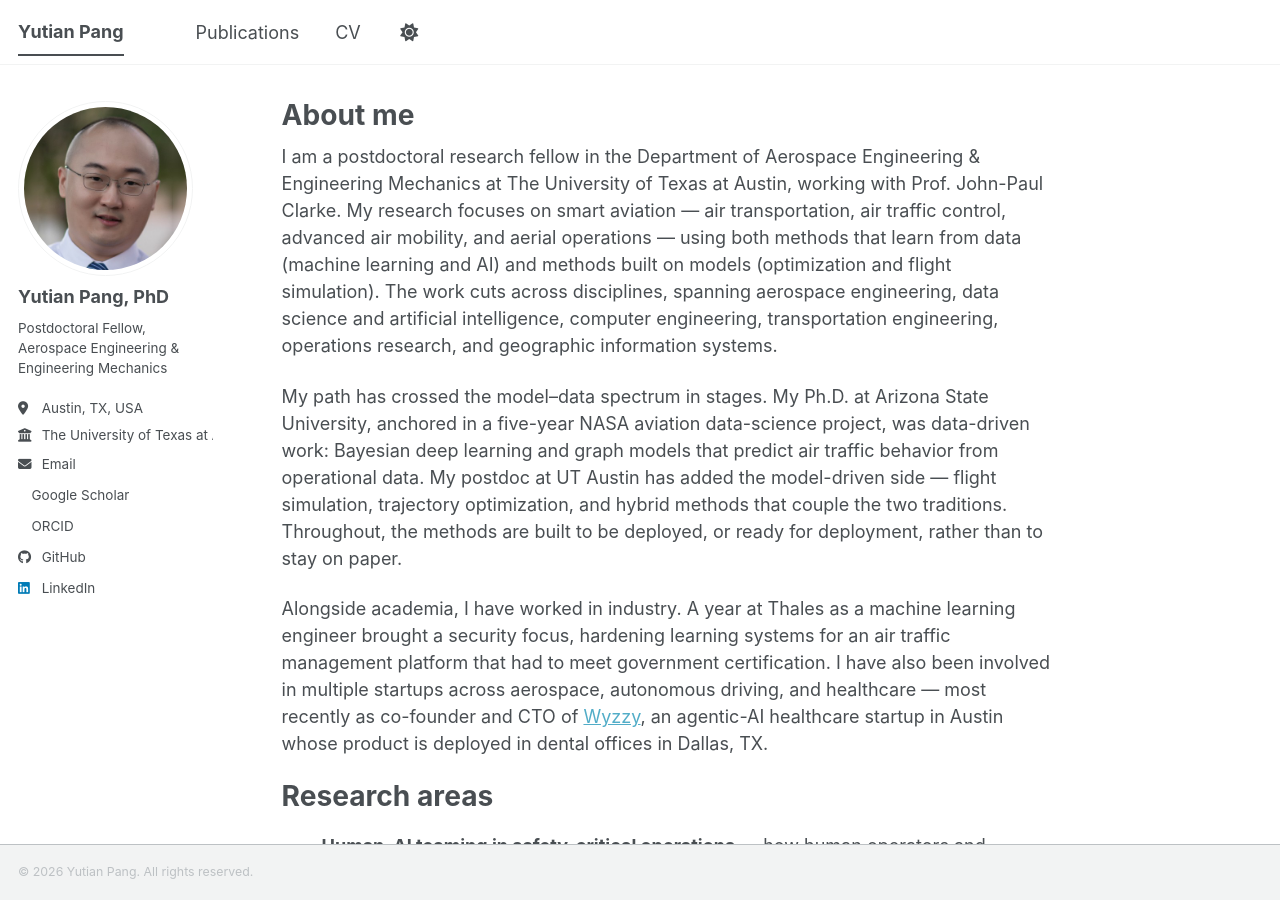
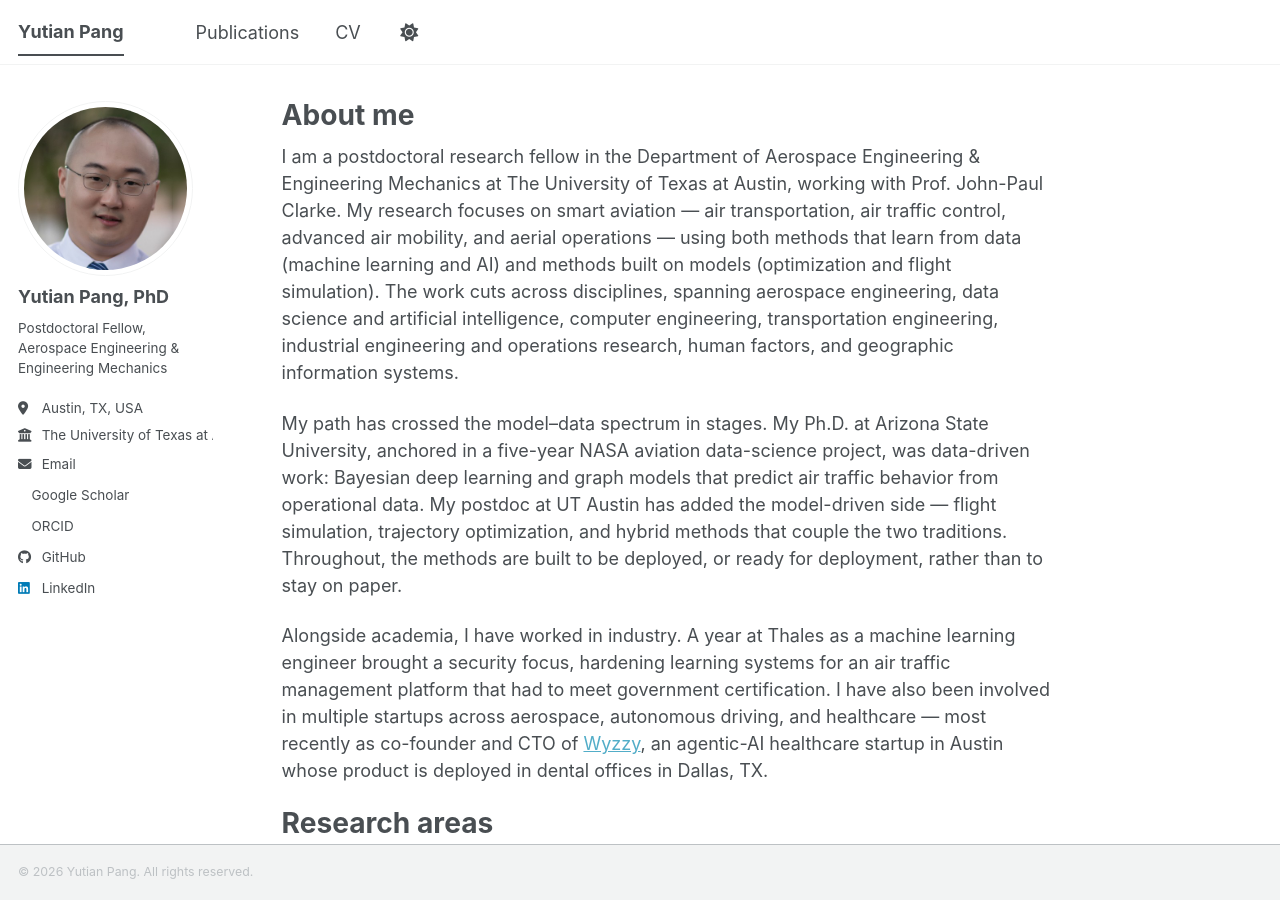
Before and after one commit to YutianPangASU/yutianpangasu.github.io, a Jekyll site: the page built from _pages/about.md, in a window 1280 px wide and 900 px high. Built offline with Jekyll 4.4.1, drawn with Linux system fonts in a browser that asks for light colours; a style sheet for code colours, icons or effects is not loaded.

Commit message:
Homepage: add human factors and industrial engineering to disciplines list
Co-Authored-By: Claude Fable 5 <noreply@anthropic.com>

```diff
--- a/_pages/about.md
+++ b/_pages/about.md
@@ -8,7 +8,7 @@ redirect_from:
   - /about.html
 ---
 
-I am a postdoctoral research fellow in the Department of Aerospace Engineering & Engineering Mechanics at The University of Texas at Austin, working with Prof. John-Paul Clarke. My research focuses on smart aviation — air transportation, air traffic control, advanced air mobility, and aerial operations — using both methods that learn from data (machine learning and AI) and methods built on models (optimization and flight simulation). The work cuts across disciplines, spanning aerospace engineering, data science and artificial intelligence, computer engineering, transportation engineering, operations research, and geographic information systems.
+I am a postdoctoral research fellow in the Department of Aerospace Engineering & Engineering Mechanics at The University of Texas at Austin, working with Prof. John-Paul Clarke. My research focuses on smart aviation — air transportation, air traffic control, advanced air mobility, and aerial operations — using both methods that learn from data (machine learning and AI) and methods built on models (optimization and flight simulation). The work cuts across disciplines, spanning aerospace engineering, data science and artificial intelligence, computer engineering, transportation engineering, industrial engineering and operations research, human factors, and geographic information systems.
 
 My path has crossed the model–data spectrum in stages. My Ph.D. at Arizona State University, anchored in a five-year NASA aviation data-science project, was data-driven work: Bayesian deep learning and graph models that predict air traffic behavior from operational data. My postdoc at UT Austin has added the model-driven side — flight simulation, trajectory optimization, and hybrid methods that couple the two traditions. Throughout, the methods are built to be deployed, or ready for deployment, rather than to stay on paper.
 
```
